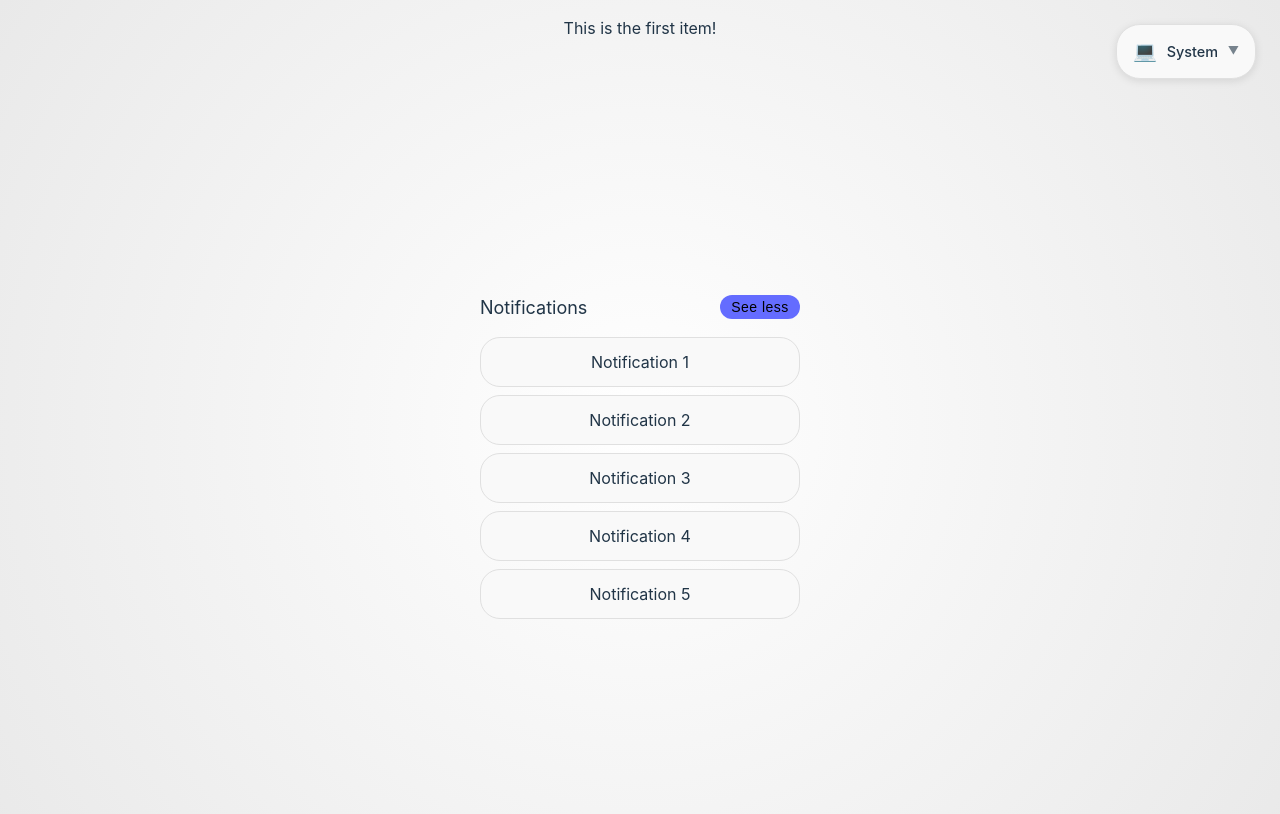
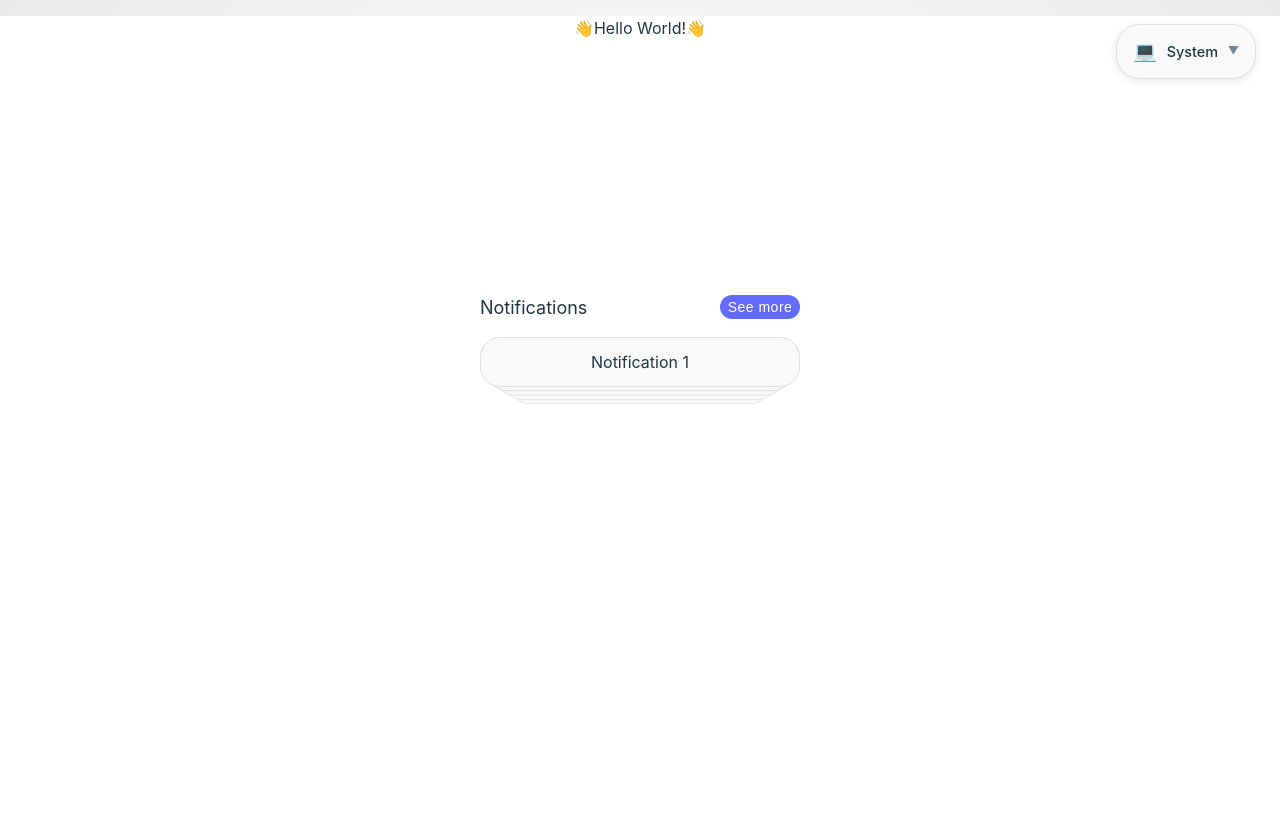
Before and after one commit to dzinemon/framer, a React (Vite) app: page / in a window 1280 px wide. Shown: the top 814 px of the page. Built offline with nearby package versions, Linux system fonts and the light colour scheme.

Commit message:
update README and components for improved styling

```diff
--- a/src/components/FirstItem.tsx
+++ b/src/components/FirstItem.tsx
@@ -2,5 +2,5 @@ import { motion } from "motion/react";
 import "./FirstItem.css";
 
 export function FirstItem() {
-	return <motion.p className="first">This is the first item!</motion.p>;
+	return <motion.p className="first">👋Hello World!👋</motion.p>;
 }
--- a/src/components/FramerBasic.css
+++ b/src/components/FramerBasic.css
@@ -27,6 +27,7 @@
 	.button {
 		padding: 4px 6px;
 		background-color: var(--primary-color);
+		color: var(--bg-color);
 		border: none;
 		border-radius: 9999px;
 		cursor: pointer;
@@ -57,4 +58,5 @@
 	border-radius: 20px; /* Controls the size of the corner area */
 	corner-shape: squircle;
 	border: 1px solid var(--border-color);
+	background-color: var(--card-bg);
 }
--- a/src/components/FramerBasic.tsx
+++ b/src/components/FramerBasic.tsx
@@ -3,7 +3,7 @@ import { motion } from "motion/react";
 import "./FramerBasic.css";
 
 export function FramerBasic() {
-	const [isOpen, setIsOpen] = useState(true);
+	const [isOpen, setIsOpen] = useState(false);
 
 	return (
 		<div className="wrapper">
@@ -28,6 +28,7 @@ export function FramerBasic() {
 						<motion.div
 							key={item}
 							className="item"
+							// initial={false}
 							custom={index}
 							onClick={() => {
 								if (isOpen) {
--- a/src/index.css
+++ b/src/index.css
@@ -65,6 +65,8 @@ a:hover {
 
 body {
 	margin: 0;
+	background-color: var(--bg-color);
+	transition: background-color 0.25s ease, color 0.25s ease
 }
 
 h1 {
```
Also changed, not shown: 1 other file (tests, documents, lock files or other folders).
